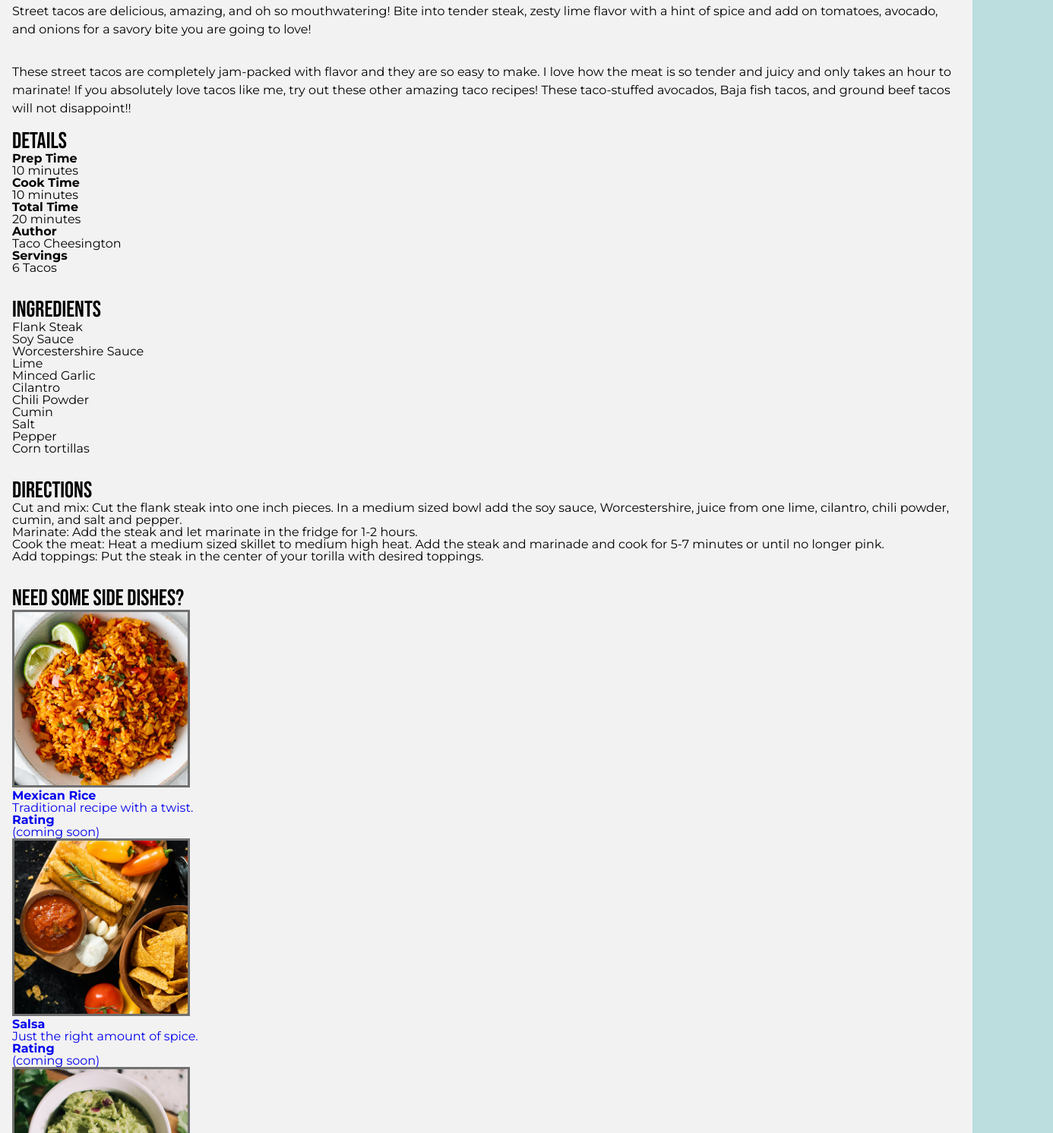
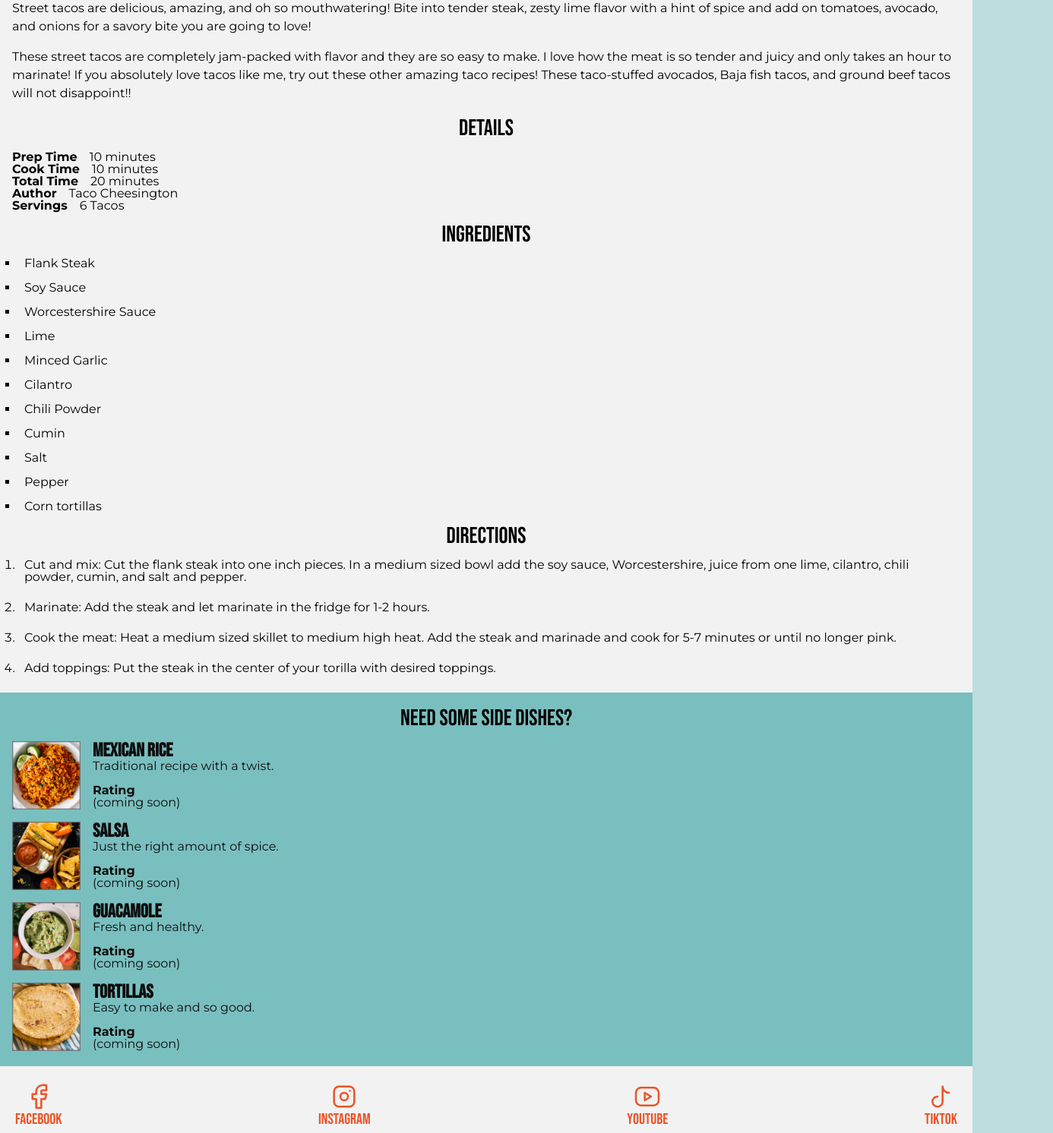
Before and after one commit to dylan-adams-webdev/recipe, a plain HTML site: page index.html in a window 1280 px wide. Shown: the part 628-2120 px from the top of the page at 76% size, 1386 px wide, since content can reach past the window. Drawn offline with Linux system fonts and the light colour scheme.

Commit message:
style for small display

```diff
--- a/style.css
+++ b/style.css
@@ -50,10 +50,13 @@ h1 {
 
 h2 {
 	font-size: 30px;
+	margin: 0.5em;
+	text-align: center;
 }
 
 h3 {
 	font-size: 25px;
+	margin: 0.5em;
 }
 
 nav a,
@@ -63,6 +66,11 @@ menu li,
 #social li,
 footer {
 	font-size: 20px;
+}
+
+img {
+	max-width: 100%;
+	display: block;
 }
 
 dt {
@@ -75,11 +83,33 @@ a {
 
 p {
 	line-height: 1.5;
+	padding: 0 1em;
+	margin: 0.25em 0;
 }
 
 section,
 aside {
-	padding: 1em;
+	padding: 0 1em;
+}
+
+li {
+	padding-left: 0.5em;
+}
+
+ul li {
+	margin: 0 0 1em 0.5em;
+}
+
+ul {
+	list-style-type: square;
+}
+
+ol li {
+	margin: 0 0 1.5em 0.5em;
+}
+
+ol {
+	list-style-type: decimal;
 }
 
 /* -------------------------------------------------------------------------- */
@@ -138,10 +168,15 @@ aside {
 
 #main-nav a {
 	color: var(--color-base-dark);
+    display: flex;
+    flex-direction: column;
+    align-items: center;
+    justify-content: center;
 }
 
 #main-nav span {
 	display: block;
+    margin: 0.5em;
 }
 
 #main-nav li:first-child {
@@ -247,21 +282,126 @@ header nav svg {
 /* ------------------------------- TACO IMAGE ------------------------------- */
 
 header img {
-	max-width: 100%;
-	display: block;
-}
-
-/* ------------------------------- DESCRIPTION ------------------------------ */
-
-header p {
-	padding: 0 1em;
-	margin-top: 1em;
+	margin-bottom: 0.5em;
 }
 
 /* -------------------------------------------------------------------------- */
 /*                                   DETAILS                                  */
 /* -------------------------------------------------------------------------- */
 
+.detail-entry {
+	display: flex;
+}
+
+dt {
+	margin-right: 1em;
+}
+
+/* -------------------------------------------------------------------------- */
+/*                                 SIDE DISHES                                */
+/* -------------------------------------------------------------------------- */
+
+#sides {
+	padding: 0.25em 0;
+	background: var(--color-bg-opaque);
+}
+
+#sides ul {
+	list-style-type: none;
+}
+
+.side-dish {
+	display: flex;
+	flex-direction: column;
+	flex-wrap: wrap;
+	width: 100%;
+	max-height: 95px;
+	color: var(--color-base-dark);
+}
+
+#sides img {
+	width: 90px;
+	height: 90px;
+}
+
+.side-details {
+	margin-bottom: 1em;
+    width: 100%;
+    margin-left: 1em;
+}
+
+.side-details dt {
+	font-family: var(--font-display);
+	font-size: 25px;
+}
+
+.side-rating {
+    margin-left: 1em;
+}
+
+/* -------------------------------------------------------------------------- */
+/*                                   FOOTER                                   */
+/* -------------------------------------------------------------------------- */
+
+footer {
+    display: flex;
+    flex-direction: column;
+    align-items: space-between;
+}
+
+footer h2,
+footer h3 {
+    display: none;
+}
+
+/* ------------------------------- SOCIAL MENU ------------------------------ */
+
+#social {
+    margin: 1em 0 0 0;
+}
+
+#social ul {
+    list-style-type: none;
+    display: flex;
+    justify-content: space-between;
+    align-items: center;
+}
+
+#social li {
+    padding: 0;
+    margin: 0;
+}
+
+#social a {
+    display: block;
+    text-align: center;
+    display: flex;
+    flex-direction: column;
+    justify-content: center;
+    align-items: center;
+}
+
+#social span {
+    order: 2;
+    color: var(--color-highlight);
+}
+
+/* ---------------------------------- IMAGE --------------------------------- */
+
+footer img {
+    width: 50%;
+    display: block;
+    margin: 1em auto;
+}
+
+/* ------------------------------- SMALL PRINT ------------------------------ */
+
+footer small {
+    order: 2;
+    display: block;
+    margin: auto;
+    text-align: center;
+}
 @media only screen and (min-width: 768px) {
 	body {
 		max-width: 100%;
```
